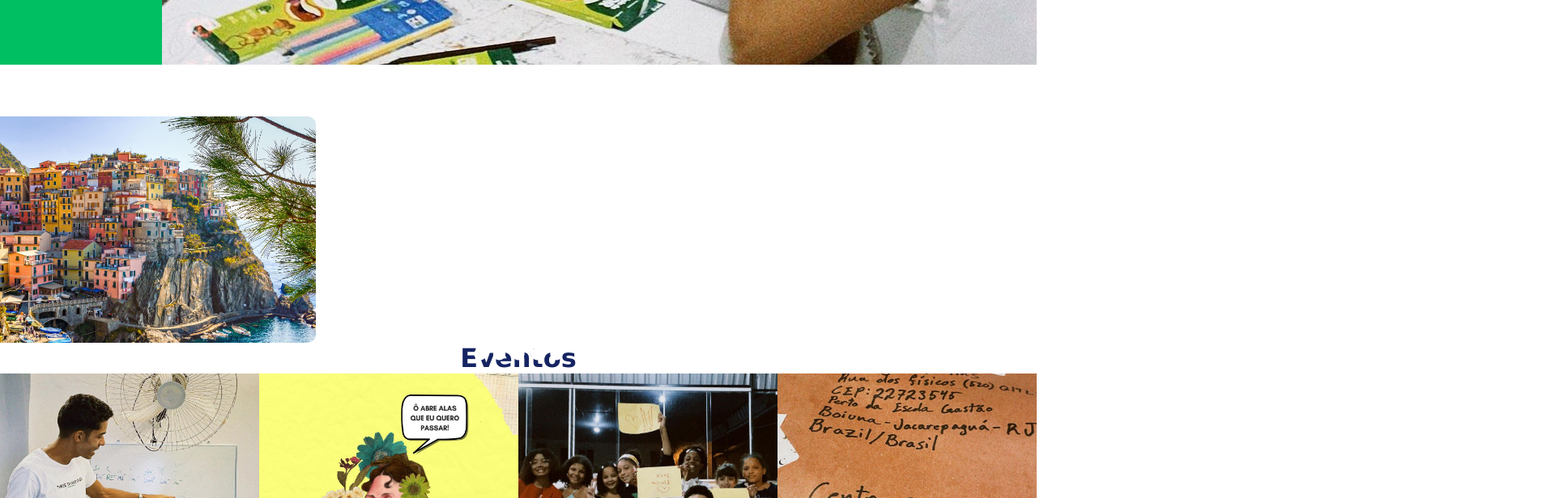
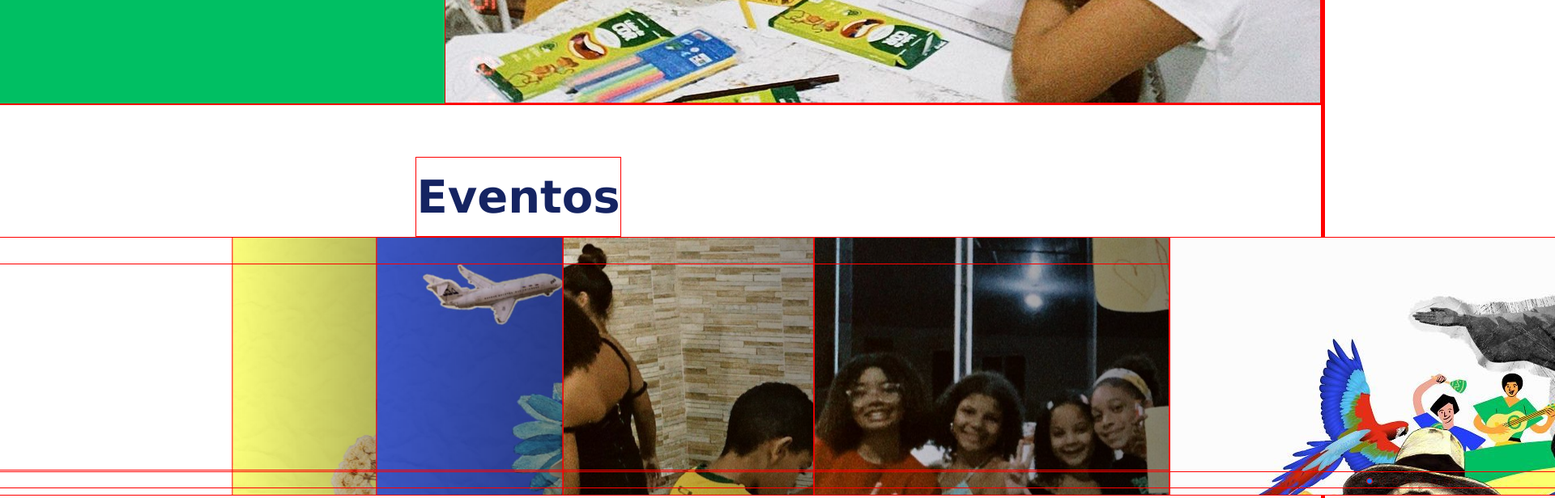
Before and after one commit to Rakodashi/harmonia-social, a React (Create React App) app in the folder harmonia-social/: page / in a window 1280 px wide. Shown: the part 1700-2316 px from the top of the page at 81% size, 1920 px wide, since content can reach past the window. Built offline with nearby package versions, Linux system fonts and the light colour scheme.

Commit message:
Fixed more stylings

```diff
--- a/harmonia-social/package.json
+++ b/harmonia-social/package.json
@@ -10,6 +10,7 @@
     "react-dom": "^18.2.0",
     "react-scripts": "5.0.1",
     "sass": "^1.68.0",
+    "swiper": "^11.0.5",
     "web-vitals": "^2.1.4"
   },
   "scripts": {
--- a/harmonia-social/public/index.html
+++ b/harmonia-social/public/index.html
@@ -27,6 +27,8 @@
     <title>Harmonia Social</title>
   </head>
   <body>
+    <script type="module" src="https://unpkg.com/ionicons@7.1.0/dist/ionicons/ionicons.esm.js"></script>
+    <script nomodule src="https://unpkg.com/ionicons@7.1.0/dist/ionicons/ionicons.js"></script>
     <noscript>You need to enable JavaScript to run this app.</noscript>
     <div id="root"></div>
     <!--
--- a/harmonia-social/src/App.js
+++ b/harmonia-social/src/App.js
@@ -1,3 +1,9 @@
+import { Swiper, SwiperSlide } from "swiper/react";
+import 'swiper/scss';
+import 'swiper/scss/effect-coverflow';
+import 'swiper/scss/pagination';
+import 'swiper/scss/navigation';
+import { EffectCoverflow, Pagination, Navigation } from 'swiper';
 import About from "./components/About";
 import About2 from "./components/About2";
 import "./App.scss";
@@ -8,6 +14,7 @@ import Hero from "./components/Hero";
 import Home from "./Home";
 import Footer from "./components/Footer";
 import ImageSlider from "./components/ImageSlider"
+import ImageSlider2 from "./components/ImageSlider2"
 
 const slides = [
   {url: "http://localhost:3000/image-1.jpg", title: "beach"},
@@ -30,9 +37,10 @@ function App() {
       {/* <Home /> */}
       <Hero />
       <About />
-      <div style={containerStyles}>
+      {/* <div style={containerStyles}>
         <ImageSlider slides={slides} parentWidth={500} />
-      </div>
+      </div> */}
+      <ImageSlider2 />
       <Eventos />
       <About2 />
       <Galeria />
--- a/harmonia-social/src/components/ImageSlider2.js
+++ b/harmonia-social/src/components/ImageSlider2.js
@@ -0,0 +1,78 @@
+import { Swiper, SwiperSlide } from "swiper/react";
+import 'swiper/scss';
+import 'swiper/scss/effect-coverflow';
+import 'swiper/scss/pagination';
+import 'swiper/scss/navigation';
+import { EffectCoverflow, Pagination, Navigation } from 'swiper/modules';
+
+// import Swiper from "swiper"
+import slide_img_1 from "../assets/1.1.jpg";
+import slide_img_2 from "../assets/2.jpg";
+import slide_img_3 from "../assets/3.jpg";
+import slide_img_4 from "../assets/4.jpg";
+import slide_img_5 from "../assets/6.jpg";
+import slide_img_6 from "../assets/7.jpg";
+import slide_img_7 from "../assets/8.1.jpg";
+
+const ImageSlider2 = () => {
+  return (
+    <div className="container">
+      <h1 className="heading blue">Eventos</h1>
+      <Swiper
+        effect={'coverflow'}
+        grabCursor={true}
+        centeredSlides={true}
+        loop={true}
+        slidesPerView={'auto'}
+        coverflowEffect={{
+          rotate: 0,
+          stretch: 0,
+          depth: 100,
+          modifier: 2.5,
+        }}
+        pagination={{ el: '.swiper-pagination', clickable: true }}
+        navigation={{
+          nextEl: '.swiper-button-next',
+          prevEl: '.swiper-button-prev',
+          clickable: true,
+        }}
+        modules={[EffectCoverflow, Pagination, Navigation]}
+        className="swiper_container"
+      >
+        <SwiperSlide>
+          <img src={slide_img_1} alt="slide_image" />
+        </SwiperSlide>
+        <SwiperSlide>
+          <img src={slide_img_2} alt="slide_image" />
+        </SwiperSlide>
+        <SwiperSlide>
+          <img src={slide_img_3} alt="slide_image" />
+        </SwiperSlide>
+        <SwiperSlide>
+          <img src={slide_img_4} alt="slide_image" />
+        </SwiperSlide>
+        <SwiperSlide>
+          <img src={slide_img_5} alt="slide_image" />
+        </SwiperSlide>
+        <SwiperSlide>
+          <img src={slide_img_6} alt="slide_image" />
+        </SwiperSlide>
+        <SwiperSlide>
+          <img src={slide_img_7} alt="slide_image" />
+        </SwiperSlide>
+
+        <div className="slider-controler">
+          <div className="swiper-button-prev slider-arrow">
+            <ion-icon name="arrow-back-outline"></ion-icon>
+          </div>
+          <div className="swiper-button-next slider-arrow">
+            <ion-icon name="arrow-forward-outline"></ion-icon>
+          </div>
+          <div className="swiper-pagination"></div>
+        </div>
+      </Swiper>
+    </div>
+   );
+}
+
+export default ImageSlider2 ;
--- a/harmonia-social/src/index.scss
+++ b/harmonia-social/src/index.scss
@@ -5,7 +5,7 @@
     margin: 0;
     padding: 0;
 
-    // border: 1px solid red;
+    border: 1px solid red;
   }
   html, body {
     color: #fff;
@@ -50,7 +50,7 @@
         overflow: hidden;
         width: 100%;
         height: 100%;
-        top: 35%;
+        top: 40%;
         display: flex;
         flex-direction: row;
         justify-content: center;
@@ -60,7 +60,7 @@
       .heroBtn {
         color: #fff;
         text-decoration: none;
-        margin: 0 .6rem 0 .2rem;
+        margin: 0 1rem 0 2rem;
         padding: 1rem .1rem;
         font-size: .6rem;
         display: flex;
@@ -81,6 +81,32 @@
         display: flex;
         flex-direction: row;
         background: #00BF63;
+      }
+
+      .container {
+        display: flex;
+        flex-direction: column;
+        // object-fit: contain;
+        max-width: 124rem;
+        padding: 4rem 1rem;
+        margin: 0 auto;
+      }
+      .heading {
+        padding: 1rem 0;
+        font-size: 3.5rem;
+        text-align: center;
+      }
+
+      .swiper_container {
+        height: 20rem;
+        padding: 2rem 0;
+        position: relative;
+      }
+
+      .swiper-slide {
+        width: 37rem;
+        height: 42rem;
+        position: relative;
       }
       #eventos {
         display: flex;
```
Also changed, not shown: harmonia-social/src/components/ImageSlider3.js (added, +7 -0 lines), 1 other file (tests, documents, lock files or other folders).
